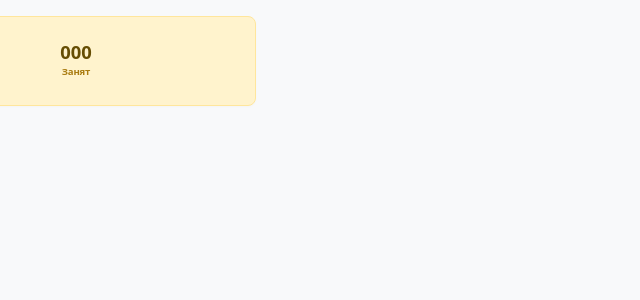
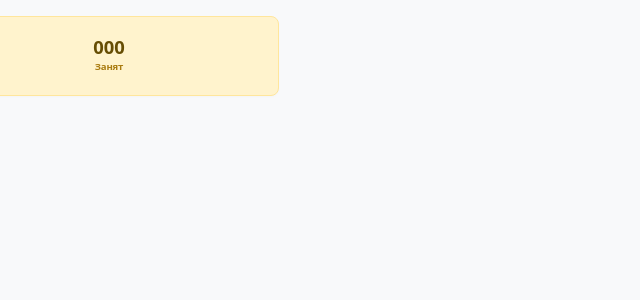
Before and after one commit to mickaaDev/shashlyk, a Django app: page /pos/dashboard/ in a window 1280 px wide. Shown: the part 48-348 px from the top of the page, without its empty margins (0-640 px from the left). Run offline with Django 5.2, Linux system fonts and the light colour scheme; a user stored in the database is signed in; tables that the repository leaves empty hold one stand-in row (values such as "Sample post").

Commit message:
layout changes

```diff
--- a/orders/templates/orders/dashboard.html
+++ b/orders/templates/orders/dashboard.html
@@ -14,8 +14,8 @@
     /* CSS Grid: Ровно 4 столбца, центрированные в контейнере */
     .tables-flex-grid {
         display: grid;
-        grid-template-columns: repeat(4, 360px); /* Фиксируем ширину ячейки, чтобы было что центрировать */
-        gap: 16px;         /* Пространство между столами */
+        grid-template-columns: repeat(4, 340px); /* Фиксируем ширину ячейки, чтобы было что центрировать */
+        gap: 14px;         /* Пространство между столами */
         justify-content: center; /* Центрируем элементы внутри сетки */
         width: 100%;
     }
@@ -23,7 +23,7 @@
     /* Ультра-компактный блок стола */
     .table-mini-box {
         width: 100%;
-        height: 90px;
+        height: 80px;
         border: 1px solid #dee2e6;
         border-radius: 8px;
         transition: all 0.1s ease-in-out;
```
